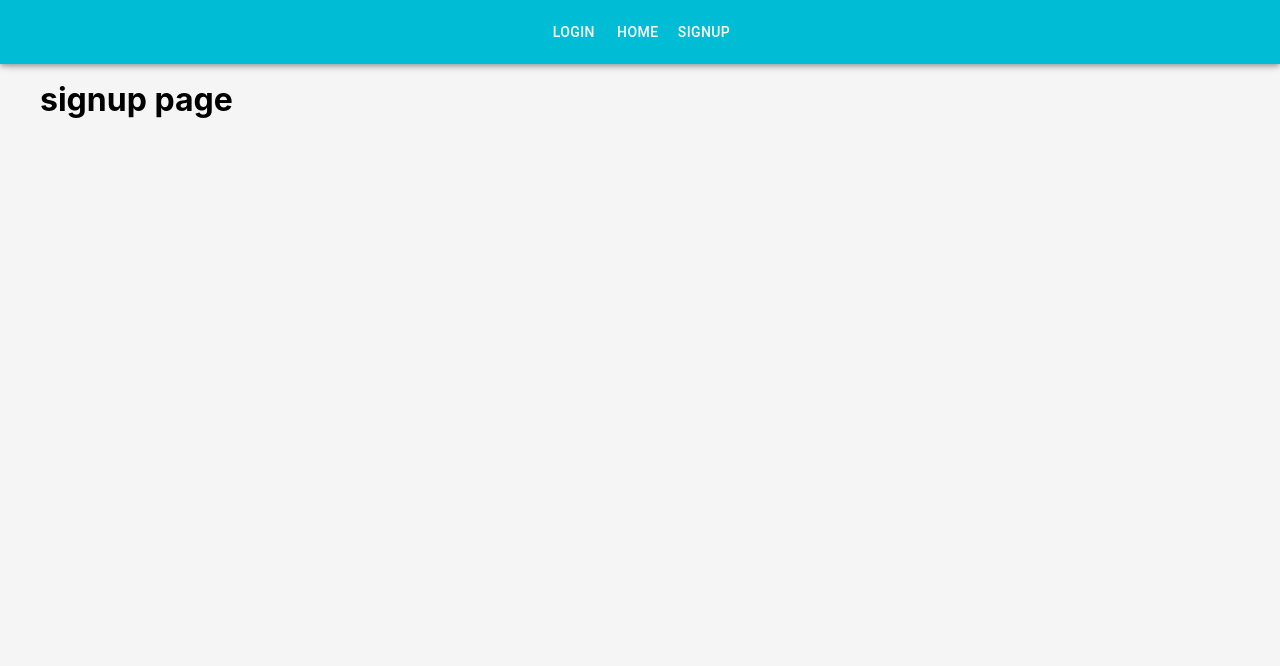
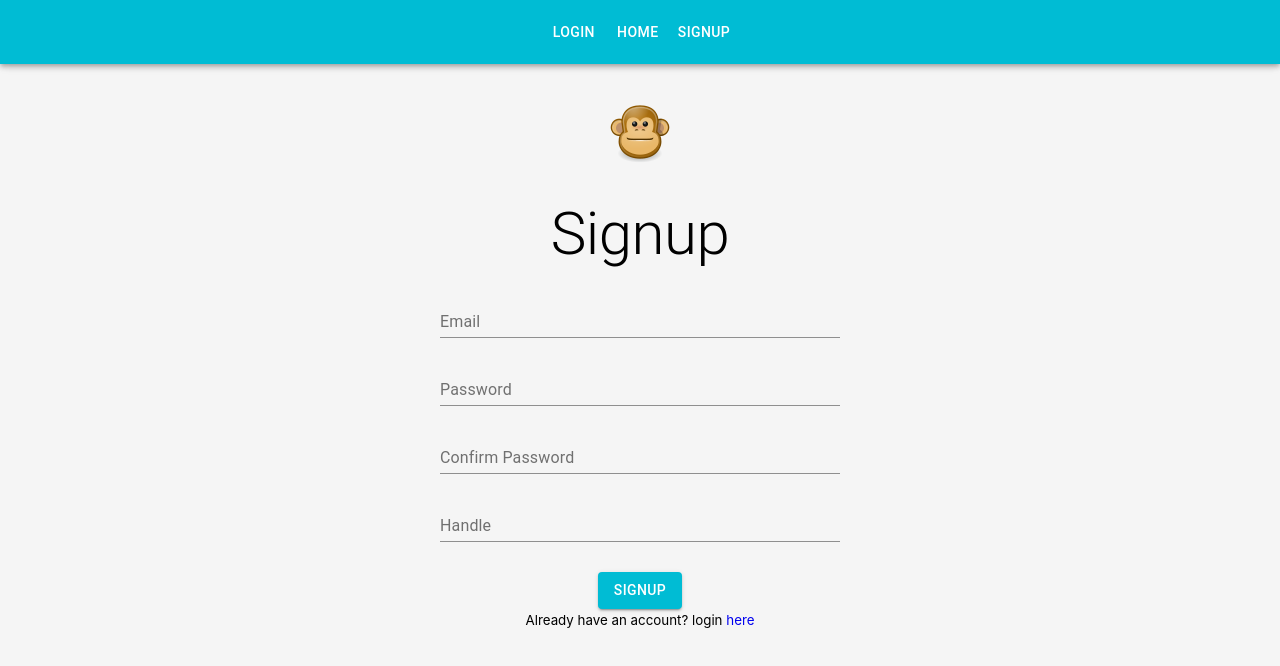
Before and after one commit to viveloper/social-client, a React (Create React App) app: page /signup in a window 1280 px wide. Shown: the top 666 px of the page. Built offline with nearby package versions, Linux system fonts and the light colour scheme.

Commit message:
Signup and Auth State

```diff
--- a/package.json
+++ b/package.json
@@ -9,6 +9,7 @@
     "@testing-library/user-event": "^7.1.2",
     "axios": "^0.19.2",
     "dayjs": "^1.8.19",
+    "jwt-decode": "^2.2.0",
     "react": "^16.12.0",
     "react-dom": "^16.12.0",
     "react-router-dom": "^5.1.2",
--- a/src/App.js
+++ b/src/App.js
@@ -3,32 +3,30 @@
 import './App.css';
 import { MuiThemeProvider } from '@material-ui/core/styles';
 import { createMuiTheme } from '@material-ui/core/styles';
+import jwtDecode from 'jwt-decode';
+import themeFile from './utils/theme';
 // pages
 import home from './pages/home';
 import login from './pages/login';
 import signup from './pages/signup';
 // components
 import Navbar from './components/Navbar';
+// auth route
+import AuthRoute from './utils/AuthRoute';
 
-const theme = createMuiTheme({
-  palette: {
-    primary: {
-      light: '#33c9dc',
-      main: '#00bcd4',
-      dark: '#008394',
-      contrastText: '#fff'
-    },
-    secondary: {
-      light: '#ff6333',
-      main: '#ff3d00',
-      dark: '#b22a00',
-      contrastText: '#fff'
-    }
-  },
-  typography: {
-    useNextVariants: true
+const theme = createMuiTheme(themeFile);
+
+let authenticated;
+const token = localStorage.getItem('FBIdToken');
+if (token) {
+  const decodedToken = jwtDecode(token);
+  if (decodedToken.exp * 1000 < Date.now()) {
+    window.location.href = '/login';
+    authenticated = false;
+  } else {
+    authenticated = true;
   }
-});
+}
 
 function App() {
   return (
@@ -39,15 +37,17 @@
           <div className="container">
             <Switch>
               <Route exact path="/" component={home} />
-              <Route exact path="/login" component={login} />
-              <Route exact path="/signup" component={signup} />
-              <Route
-                path=""
-                component={() => (
-                  <div>
-                    <h1>Page Not Found</h1>
-                  </div>
-                )}
+              <AuthRoute
+                exact
+                path="/login"
+                component={login}
+                authenticated={authenticated}
+              />
+              <AuthRoute
+                exact
+                path="/signup"
+                component={signup}
+                authenticated={authenticated}
               />
             </Switch>
           </div>
--- a/src/pages/login.js
+++ b/src/pages/login.js
@@ -60,6 +60,7 @@
       .post('/login', userData)
       .then(res => {
         console.log(res.data);
+        localStorage.setItem('FBIdToken', `Bearer ${res.data.token}`);
         this.setState({
           loading: false
         });
--- a/src/pages/signup.js
+++ b/src/pages/signup.js
@@ -1,11 +1,181 @@
 import React, { Component } from 'react';
+import { Link } from 'react-router-dom';
+import { withStyles } from '@material-ui/core/styles';
+import PropTypes from 'prop-types';
+import {
+  Grid,
+  Typography,
+  TextField,
+  Button,
+  CircularProgress
+} from '@material-ui/core';
+import AppIcon from '../images/icon.png';
+import axios from 'axios';
 
-export default class signup extends Component {
+const styles = {
+  form: {
+    textAlign: 'center'
+  },
+  image: {
+    margin: '20px auto'
+  },
+  pageTitle: {
+    margin: '10px auto'
+  },
+  textField: {
+    margin: '10px auto'
+  },
+  button: {
+    marginTop: 20,
+    position: 'relative'
+  },
+  customError: {
+    color: 'red',
+    fontSize: '0.8rem',
+    marginTop: 10
+  },
+  progress: {
+    position: 'absolute'
+  }
+};
+
+class signup extends Component {
+  state = {
+    email: '',
+    password: '',
+    confirmPassword: '',
+    handle: '',
+    loading: false,
+    errors: {}
+  };
+
+  handleSubmit = e => {
+    e.preventDefault();
+    this.setState({
+      loading: true
+    });
+    const newUserData = {
+      email: this.state.email,
+      password: this.state.password,
+      confirmPassword: this.state.confirmPassword,
+      handle: this.state.handle
+    };
+    axios
+      .post('/signup', newUserData)
+      .then(res => {
+        console.log(res.data);
+        localStorage.setItem('FBIdToken', `Bearer ${res.data.token}`);
+        this.setState({
+          loading: false
+        });
+        this.props.history.push('/');
+      })
+      .catch(err => {
+        console.log(err);
+        this.setState({
+          errors: err.response.data,
+          loading: false
+        });
+      });
+  };
+
+  handleChange = e => {
+    this.setState({
+      [e.target.name]: e.target.value
+    });
+  };
+
   render() {
+    const { classes } = this.props;
+    const { loading, errors } = this.state;
     return (
-      <div>
-        <h1>signup page</h1>
-      </div>
+      <Grid container className={classes.form}>
+        <Grid item sm></Grid>
+        <Grid item sm>
+          <img src={AppIcon} alt="monkey" className={classes.image} />
+          <Typography variant="h2" className={classes.pageTitle}>
+            Signup
+          </Typography>
+          <form noValidate onSubmit={this.handleSubmit}>
+            <TextField
+              id="email"
+              name="email"
+              type="email"
+              label="Email"
+              value={this.state.email}
+              onChange={this.handleChange}
+              fullWidth
+              className={classes.textField}
+              helperText={errors.email}
+              error={errors.email ? true : false}
+            />
+            <TextField
+              id="password"
+              name="password"
+              type="password"
+              label="Password"
+              value={this.state.password}
+              onChange={this.handleChange}
+              fullWidth
+              className={classes.textField}
+              helperText={errors.password}
+              error={errors.password ? true : false}
+            />
+            <TextField
+              id="confirmPassword"
+              name="confirmPassword"
+              type="password"
+              label="Confirm Password"
+              value={this.state.confirmPassword}
+              onChange={this.handleChange}
+              fullWidth
+              className={classes.textField}
+              helperText={errors.confirmPassword}
+              error={errors.confirmPassword ? true : false}
+            />
+            <TextField
+              id="handle"
+              name="handle"
+              type="text"
+              label="Handle"
+              value={this.state.handle}
+              onChange={this.handleChange}
+              fullWidth
+              className={classes.textField}
+              helperText={errors.handle}
+              error={errors.handle ? true : false}
+            />
+            {errors.general && (
+              <Typography variant="body2" className={classes.customError}>
+                {errors.general}
+              </Typography>
+            )}
+            <Button
+              type="submit"
+              variant="contained"
+              color="primary"
+              className={classes.button}
+              disabled={loading}
+            >
+              Signup
+              {loading && (
+                <CircularProgress size={30} className={classes.progress} />
+              )}
+            </Button>
+            <br />
+            <small>
+              Already have an account? login <Link to="/login">here</Link>
+            </small>
+          </form>
+        </Grid>
+        <Grid item sm></Grid>
+      </Grid>
     );
   }
 }
+
+signup.propTypes = {
+  classes: PropTypes.object.isRequired
+};
+
+export default withStyles(styles)(signup);
--- /dev/null
+++ b/src/utils/AuthRoute.jsx
@@ -0,0 +1,17 @@
+import React from 'react';
+import { Route, Redirect } from 'react-router-dom';
+
+export default function AuthRoute({
+  component: Component,
+  authenticated,
+  ...rest
+}) {
+  return (
+    <Route
+      {...rest}
+      render={props =>
+        authenticated ? <Redirect to="/" /> : <Component {...props} />
+      }
+    />
+  );
+}
--- /dev/null
+++ b/src/utils/theme.js
@@ -0,0 +1,21 @@
+const theme = {
+  palette: {
+    primary: {
+      light: '#33c9dc',
+      main: '#00bcd4',
+      dark: '#008394',
+      contrastText: '#fff'
+    },
+    secondary: {
+      light: '#ff6333',
+      main: '#ff3d00',
+      dark: '#b22a00',
+      contrastText: '#fff'
+    }
+  },
+  typography: {
+    useNextVariants: true
+  }
+};
+
+export default theme;
```
Also changed, not shown: 1 other file (tests, documents, lock files or other folders).
